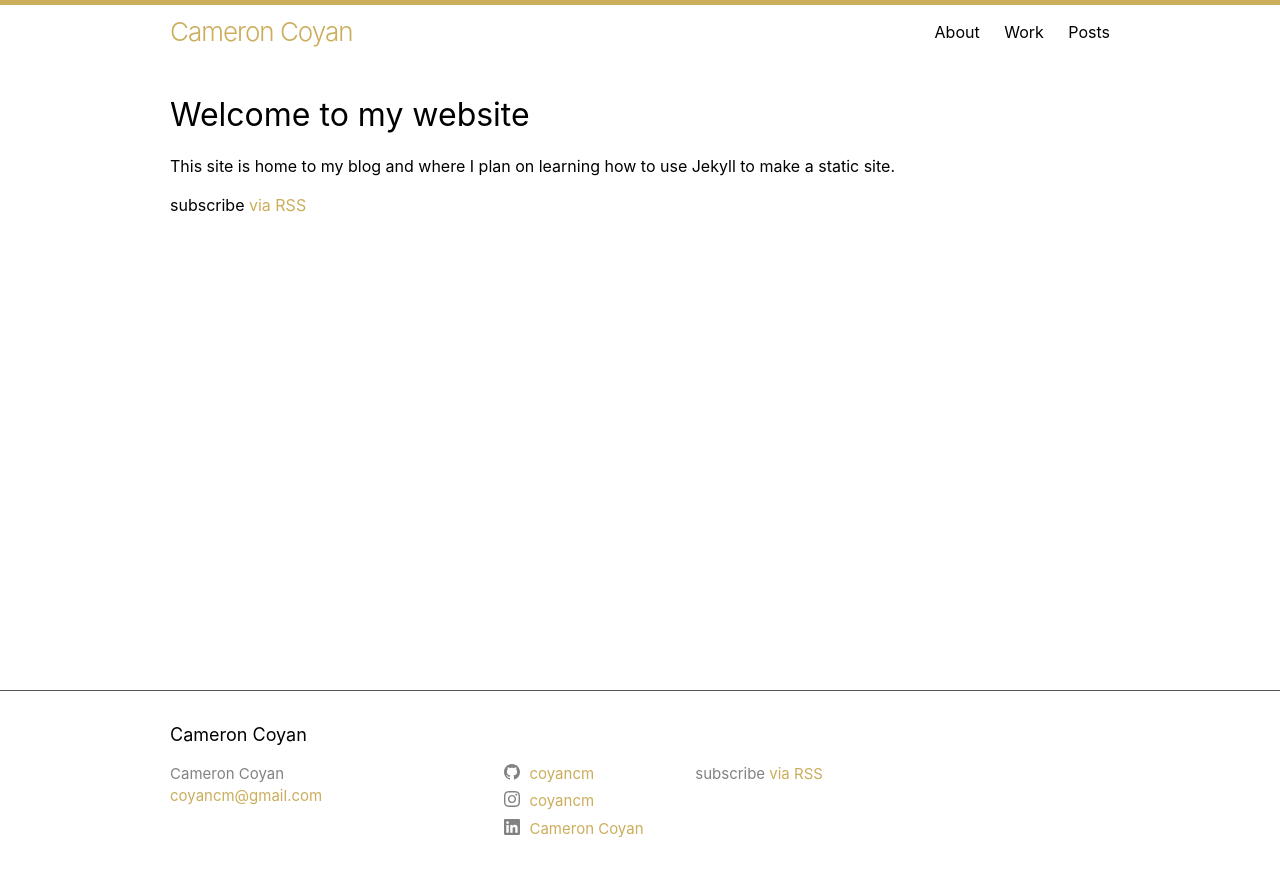
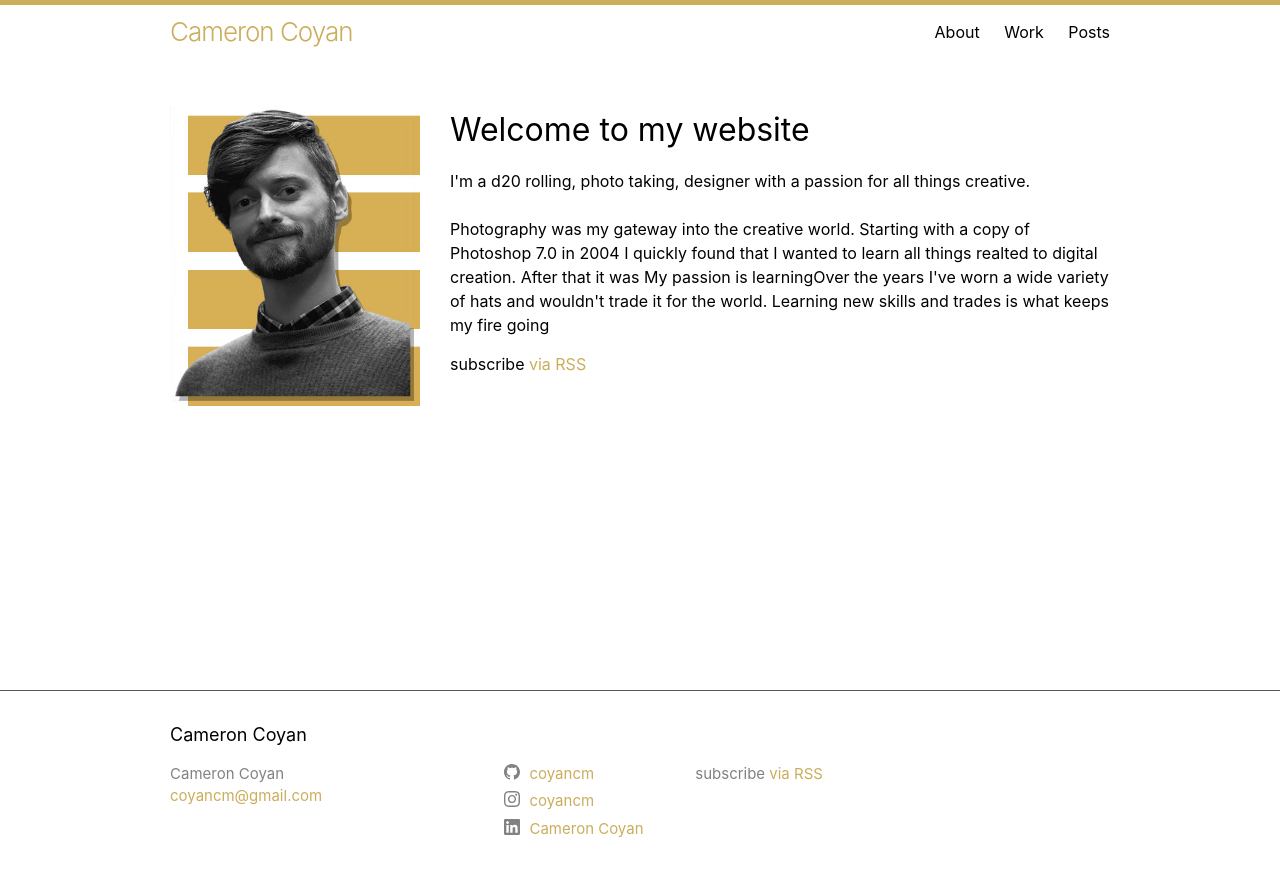
Before and after one commit to coyancm/blog-site, a Jekyll site: the page built from index.markdown, in a window 1280 px wide. Shown: the top 877 px of the page. Built offline with Jekyll 4.4.1, drawn with Linux system fonts in a browser that asks for light colours.

Commit message:
Adding a photo and some text
there it is

```diff
--- a/index.markdown
+++ b/index.markdown
@@ -4,5 +4,14 @@
 
 layout: home
 ---
+
+<p>
+<img src="uploads/assets/profile4.jpg" alt="Profile photo of Cameron Coyan." style="float:left;width:250px;margin-right:30px;">
 <h1>Welcome to my website</h1>
-<p>This site is home to my blog and where I plan on learning how to use Jekyll to make a static site.</p>
+I'm a d20 rolling, photo taking, designer with a passion for all things creative.
+<br>
+<br>
+Photography was my gateway into the creative world. Starting with a copy of Photoshop 7.0 in 2004 I quickly found that I wanted to learn all things realted to digital creation.
+
+
+After that it was My passion is learningOver the years I've worn a wide variety of hats and wouldn't trade it for the world. Learning new skills and trades is what keeps my fire going</p>
```
Also changed, not shown: uploads/assets/profile4.jpg (added).
